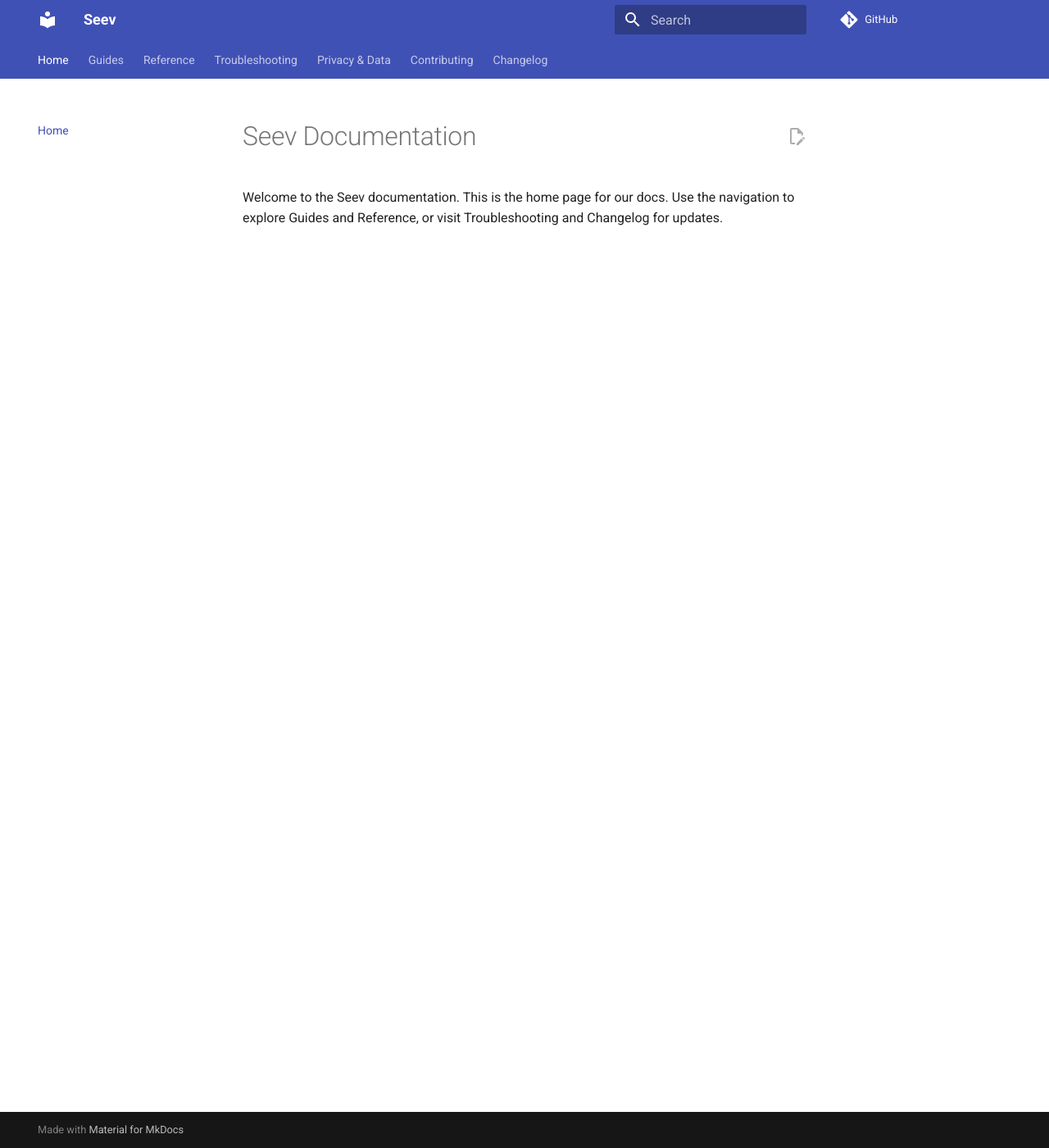
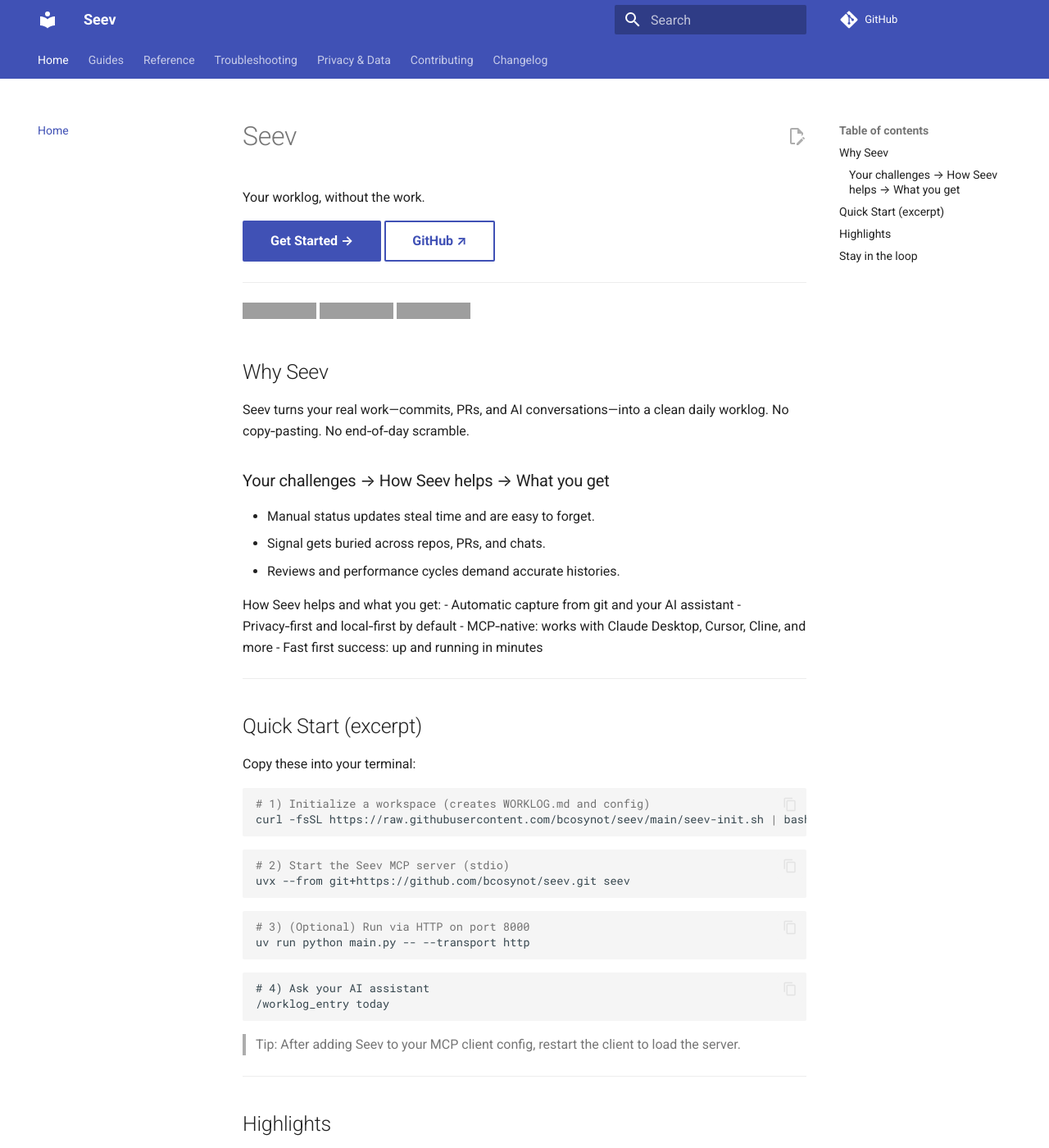
Before and after one commit to bcosynot/glin, an MkDocs documentation site: the page built from docs/index.md, in a window 1280 px wide and 1400 px high. Shown: the whole window at 82% size. Built offline with MkDocs 1.6.1 and Material for MkDocs 9.7.7, drawn with Linux system fonts in a browser that asks for light colours; comment, search, counter and statistics services are not loaded; some of the changed text lies outside the part shown; grey boxes are pictures that could not be loaded.

Commit message:
[Junie]: feat(landing page): implement complete Phase 2 landing page (#92)
* feat(landing page): implement complete Phase 2 landing page
 Replaced placeholder with a full landing page meeting all Phase 2 criteria including hero, badges, benefits, Quick Start, highlights, footer, and enabled button styling. Verified build passes strictly with working CTAs and copyable commands. All requirements were successfully implemented.

* [issue-92] docs: update heading to user-centered wording

The heading in docs/index.md was changed to be more user-centered. "Problem → Solution → Benefits" was replaced with "Your challenges → How Seev helps → What you get." The subheading was also updated to align with the new heading, with no code or build changes.

---------

Co-authored-by: jetbrains-junie[bot] <201638009+jetbrains-junie[bot]@users.noreply.github.com>
Co-authored-by: junie-eap[bot] <junie-eap[bot]@users.noreply.github.com>

````diff
--- a/docs/index.md
+++ b/docs/index.md
@@ -1,3 +1,79 @@
-# Seev Documentation
+# Seev
 
-Welcome to the Seev documentation. This is the home page for our docs. Use the navigation to explore Guides and Reference, or visit Troubleshooting and Changelog for updates.
+Your worklog, without the work.
+
+[Get Started →](guides/index.md){ .md-button .md-button--primary }
+[GitHub ↗](https://github.com/bcosynot/seev){ .md-button }
+
+---
+
+<!-- Trust badges -->
+<p align="left">
+  <a href="#" title="Python 3.13"><img alt="Python 3.13" src="https://img.shields.io/badge/Python-3.13-3776AB?logo=python&logoColor=white"></a>
+  <a href="#" title="Tests & Coverage"><img alt="Tests & Coverage" src="https://img.shields.io/badge/tests-✓%20&%20coverage-4c1"></a>
+  <a href="https://github.com/bcosynot/seev/blob/main/LICENSE" title="License"><img alt="License" src="https://img.shields.io/badge/license-TBD-informational"></a>
+</p>
+
+## Why Seev
+
+Seev turns your real work—commits, PRs, and AI conversations—into a clean daily worklog. No copy‑pasting. No end‑of‑day scramble.
+
+### Your challenges → How Seev helps → What you get
+- Manual status updates steal time and are easy to forget.
+- Signal gets buried across repos, PRs, and chats.
+- Reviews and performance cycles demand accurate histories.
+
+How Seev helps and what you get:
+- Automatic capture from git and your AI assistant
+- Privacy‑first and local‑first by default
+- MCP‑native: works with Claude Desktop, Cursor, Cline, and more
+- Fast first success: up and running in minutes
+
+---
+
+## Quick Start (excerpt)
+
+Copy these into your terminal:
+
+```bash
+# 1) Initialize a workspace (creates WORKLOG.md and config)
+curl -fsSL https://raw.githubusercontent.com/bcosynot/seev/main/seev-init.sh | bash -s -- -y ~/seev-workspace
+```
+
+```bash
+# 2) Start the Seev MCP server (stdio)
+uvx --from git+https://github.com/bcosynot/seev.git seev
+```
+
+```bash
+# 3) (Optional) Run via HTTP on port 8000
+uv run python main.py -- --transport http
+```
+
+```text
+# 4) Ask your AI assistant
+/worklog_entry today
+```
+
+> Tip: After adding Seev to your MCP client config, restart the client to load the server.
+
+---
+
+## Highlights
+
+<div class="grid cards">
+
+- :material-rocket-launch: **Quick Start** — Get going in minutes. → [Guides](guides/index.md)
+- :material-git: **Git tools** — Commits, diffs, files, branches. → [Reference](reference/index.md)
+- :material-file-document: **Worklog writer** — Append structured entries safely. → [Troubleshooting](troubleshooting.md)
+- :material-shield-key: **Privacy & Data** — Local‑first by design. → [README section](https://github.com/bcosynot/seev#privacy--data)
+
+</div>
+
+---
+
+## Stay in the loop
+
+- Docs: [Guides](guides/index.md) · [Reference](reference/index.md)
+- GitHub: [bcosynot/seev](https://github.com/bcosynot/seev)
+- Privacy & Data: see [README → Privacy & Data](https://github.com/bcosynot/seev#privacy--data)
--- a/mkdocs.yml
+++ b/mkdocs.yml
@@ -22,6 +22,7 @@ plugins:
 
 markdown_extensions:
   - admonition
+  - attr_list
   - toc:
       permalink: true
   - pymdownx.highlight
````
